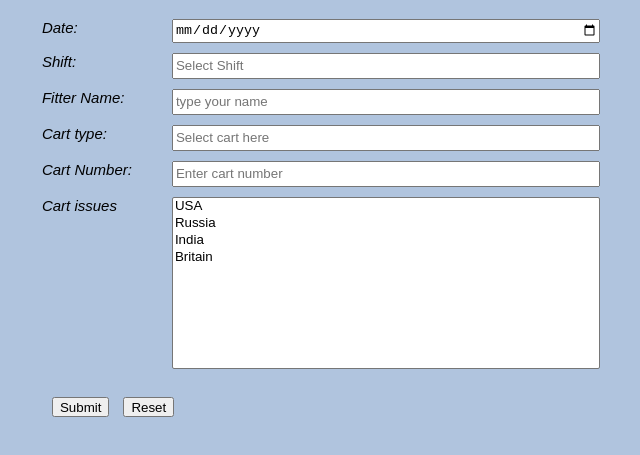
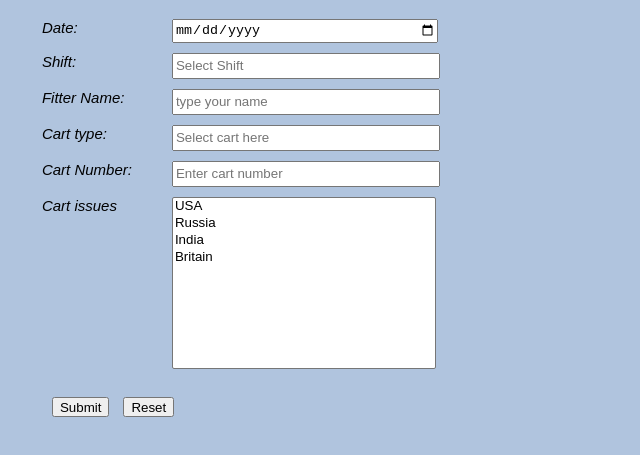
Before and after one commit to mahesvr/fitter, a plain HTML site: page index.html in a window 1280 px wide. Shown: the part 69-524 px from the top of the page, without its empty margins (319-959 px from the left). Drawn offline with Linux system fonts and the light colour scheme.

Commit message:
Update styles.css

```diff
--- a/styles.css
+++ b/styles.css
@@ -32,14 +32,14 @@ label{
 
 input{
   height: 20px;
-  flex: 1 0 300px;
+  flex: 0.5 0 100px;
   margin-left: 10px;
   margin-bottom: 10px;
 }
 
 select {
     height: 10hv;
-    flex: 1 0 300px;
+    flex: 0.5 0 100px;
     margin-left: 10px;
     margin-bottom: 10px;
   }
```
